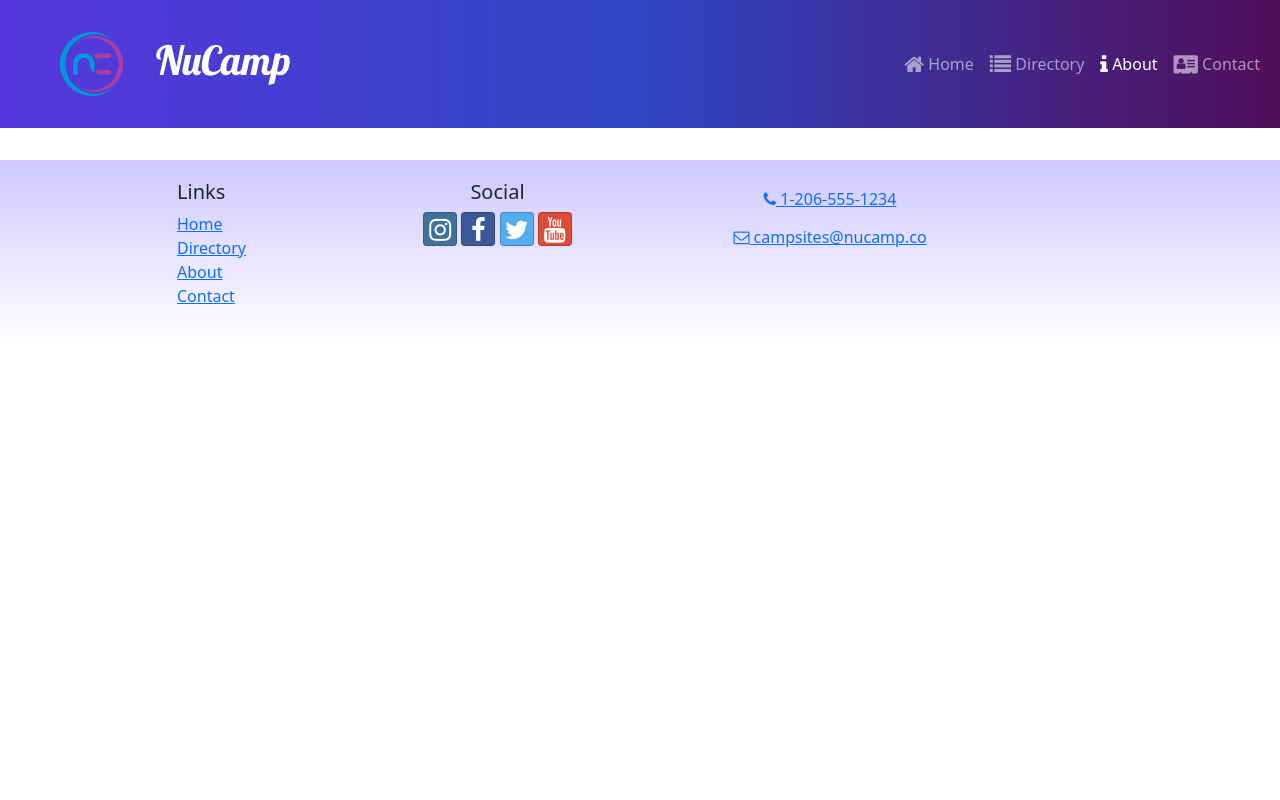
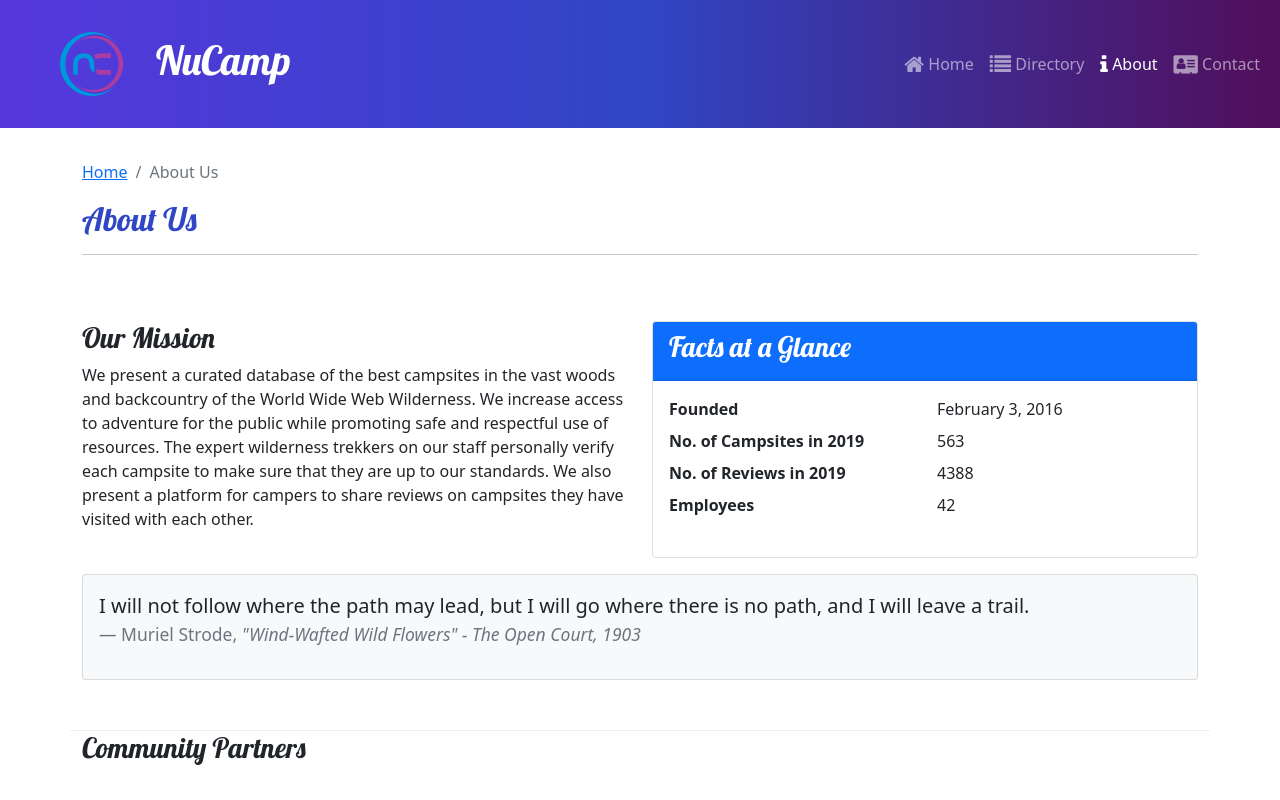
Before and after one commit to micaelafamilant/nucampsite, a React (Create React App) app: page /about in a window 1280 px wide. Shown: the top 800 px of the page. Built offline with nearby package versions, Linux system fonts and the light colour scheme.

Commit message:
About content cont

```diff
--- a/src/App.js
+++ b/src/App.js
@@ -6,6 +6,7 @@
 import ContactPage from './pages/ContactPage';
 import CampsitesDirectoryPage from './pages/CampsitesDirectoryPage';
 import CampsiteDetailPage from './pages/CampsiteDetailPage';
+import AboutPage from './pages/AboutPage';
 
 function App() {
   return (
@@ -16,6 +17,7 @@
           <Route path='contact' element={<ContactPage />} />
           <Route path='directory' element={<CampsitesDirectoryPage />} />
           <Route path='directory/:campsiteId' element={<CampsiteDetailPage />} />
+          <Route path='about' element={<AboutPage />} />
       </Routes>
       <Footer />
     </div>
--- a/src/pages/AboutPage.js
+++ b/src/pages/AboutPage.js
@@ -1,8 +1,10 @@
 import { Col, Row, Container, Card, CardBody, CardHeader } from "reactstrap";
+import SubHeader from '../components/SubHeader';
 
 const AboutPage = () => {
     return (
         <Container>
+            <SubHeader current='About Us'/>
             <Row className='row-content'>
                 <Col sm='6'>
                     <h3>Our Mission</h3>
@@ -16,10 +18,50 @@
                         campsites they have visited with each other.
                     </p>
                 </Col>
-                <Col sm='6'></Col>
-                <Col></Col>
+                <Col sm='6'>
+                    <Card>
+                        <CardHeader className='bg-primary text-white'>
+                            <h3>Facts at a Glance</h3>
+                        </CardHeader>
+                        <CardBody>
+                            <dl className='row'>
+                                <dt className='col-6'>Founded</dt>
+                                <dd className='col-6'>February 3, 2016</dd>
+                                <dt className='col-6'>No. of Campsites in 2019</dt>
+                                <dd className='col-6'>563</dd>
+                                <dt className='col-6'>No. of Reviews in 2019</dt>
+                                <dd className='col-6'>4388</dd>
+                                <dt className='col-6'>Employees</dt>
+                                <dd className='col-6'>42</dd>
+                            </dl>
+                        </CardBody>
+                    </Card>
+                </Col>
+                <Col>
+                    <Card className='bg-light mt-3'>
+                        <CardBody>
+                            <blockquote className='blockquote'>
+                                <p>I will not follow where the path may lead, but I
+                                    will go where there is no path, and I will leave
+                                    a trail.
+                                </p>
+                                <footer className='blockquote-footer'>
+                                    Muriel Strode,{' '}
+                                    <cite title='Source Title'>
+                                        "Wind-Wafted Wild Flowers" - The Open Court,
+                                        1903
+                                    </cite>
+                                </footer>
+                            </blockquote>
+                        </CardBody>
+                    </Card>
+                </Col>
             </Row>
-            <Row></Row>
+            <Row>
+                <Col xs='12'>
+                    <h3>Community Partners</h3>
+                </Col>
+            </Row>
         </Container>
     )
 };
```
